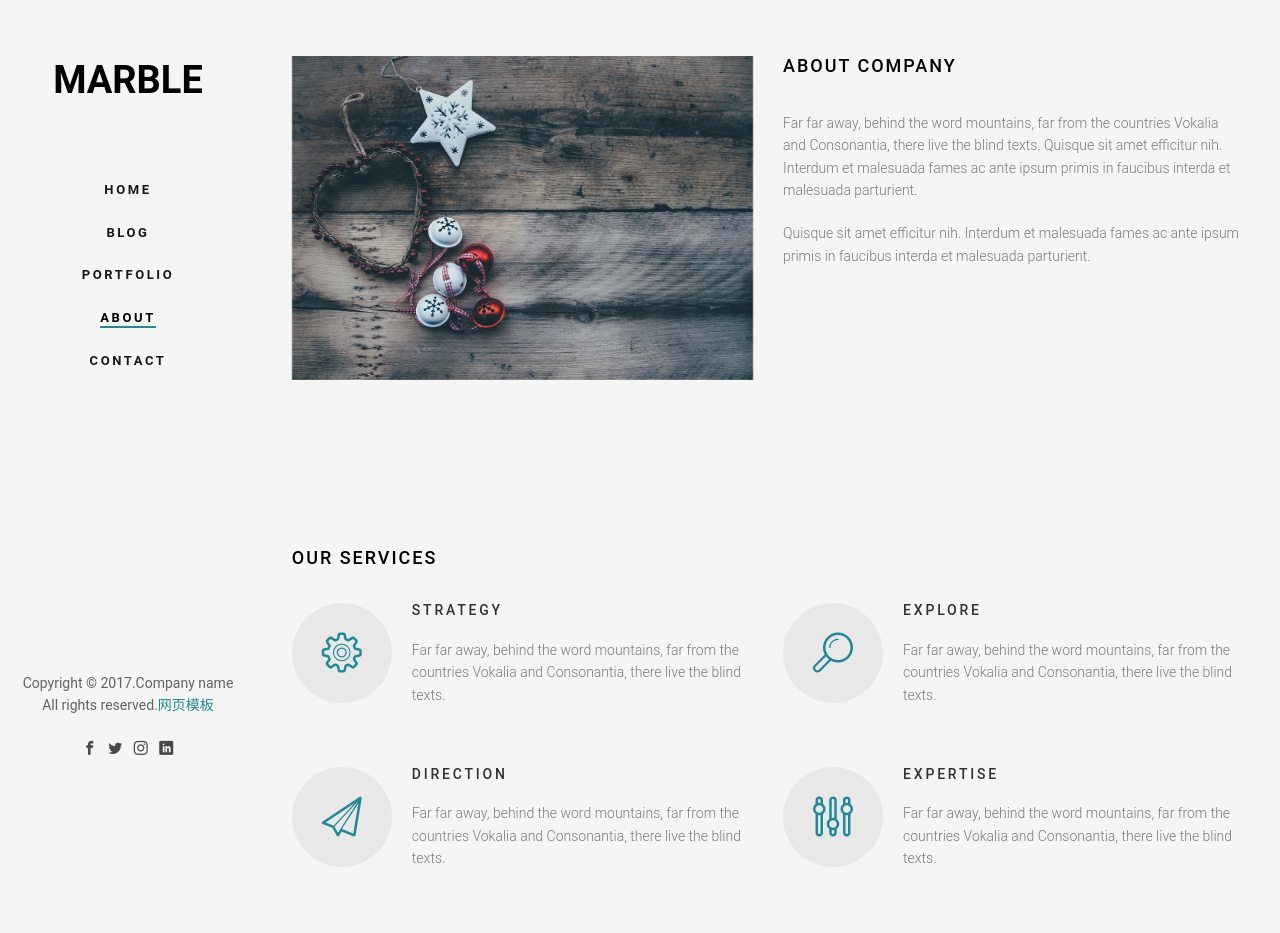
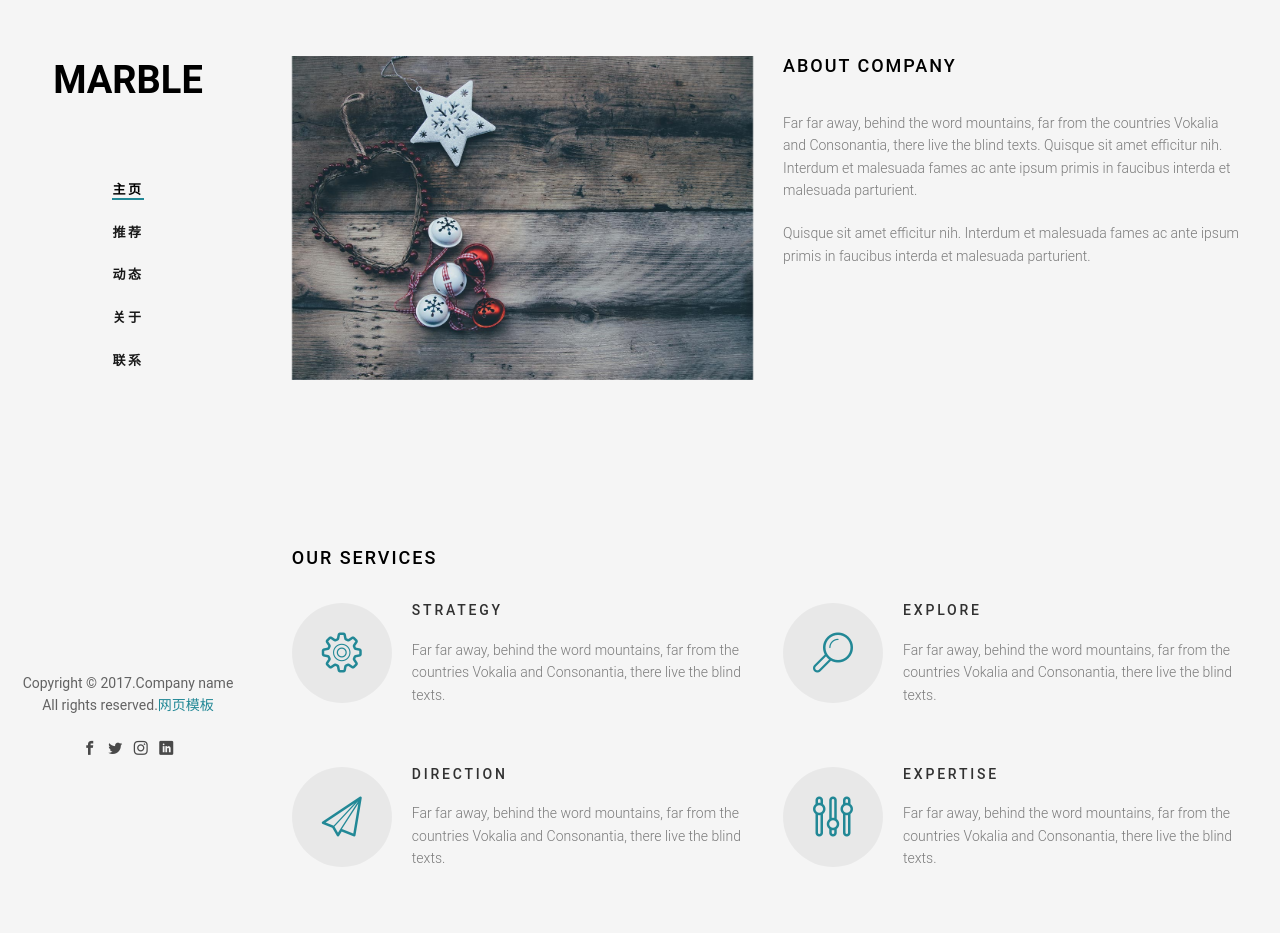
Before and after one commit to aoxuestudio/1, a plain HTML site: page about.html in a window 1280 px wide. Shown: the top 933 px of the page. Drawn offline with Linux system fonts and the light colour scheme; files whose address does not match are found by name.

Commit message:
Signed-off-by: dabai2017 <1904812793@qq.com>

```diff
--- a/about.html
+++ b/about.html
@@ -52,12 +52,22 @@
 			<h1 id="fh5co-logo"><a href="index.html">Marble</a></h1>
 			<nav id="fh5co-main-menu" role="navigation">
 				<ul>
-					<li><a href="index.html">Home</a></li>
-					<li><a href="blog.html">Blog</a></li>
-					<li><a href="portfolio.html">Portfolio</a></li>
-					<li class="fh5co-active"><a href="about.html">About</a></li>
-					<li><a href="contact.html">Contact</a></li>
-				</ul>
+						<li class="fh5co-active">
+							<a href="index.html">主页</a>
+						</li>
+						<li>
+							<a href="blog.html">推荐</a>
+						</li>
+						<li>
+							<a href="portfolio.html">动态</a>
+						</li>
+						<li>
+							<a href="about.html">关于</a>
+						</li>
+						<li>
+							<a href="contact.html">联系</a>
+						</li>
+					</ul>
 			</nav>
 
 			<div class="fh5co-footer">
```
Also changed, not shown: blog.html (+16 -6 lines), contact.html (+16 -6 lines), portfolio.html (+16 -6 lines).
